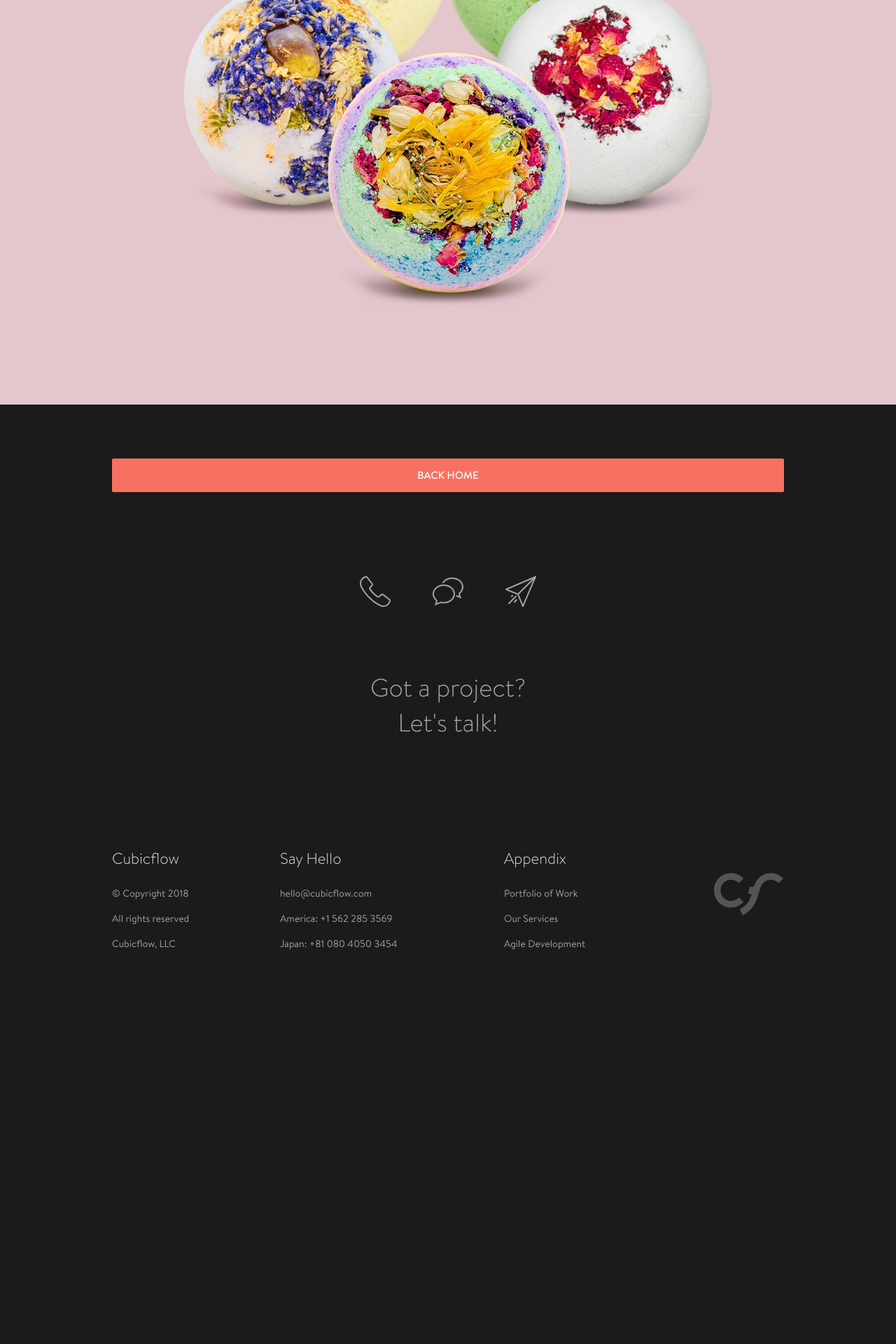
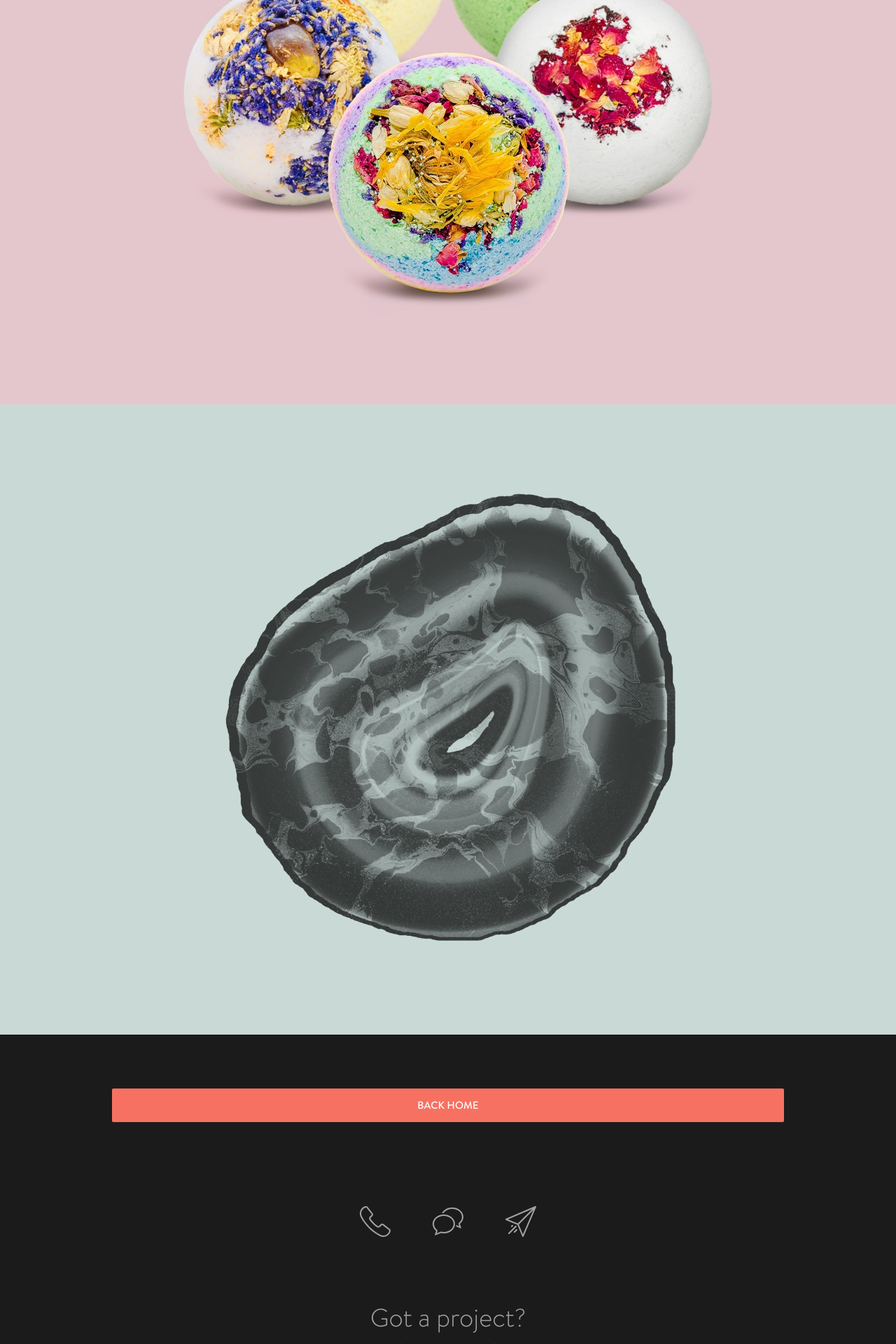
Before and after one commit to cubicflow/cubicflow, a Jekyll site: the page built from _casestudies/lifeflower.html, in a window 1280 px wide. Shown: the part 4480-6400 px from the top of the page at 70% size. Built offline with Jekyll 4.4.1, drawn with Linux system fonts in a browser that asks for light colours; before the commit the page ends 5903 px from its top, so only the background shows below that.

Commit message:
added additional life flower image

```diff
--- a/_casestudies/lifeflower.html
+++ b/_casestudies/lifeflower.html
@@ -71,3 +71,6 @@ display_order: 4
 
 <section class="casestudy__fullsize-image cf-responsive" style="background-image: url(/assets/img/casestudies/lifeflower/lifeflower-composite-2.jpg)">
 </section>
+
+<section class="casestudy__fullsize-image cf-responsive" style="background-image: url(/assets/img/casestudies/lifeflower/lifeflower-composite-4.jpg)">
+</section>
```
Also changed, not shown: assets/img/casestudies/lifeflower/lifeflower-composite-4--large.jpg (added), assets/img/casestudies/lifeflower/lifeflower-composite-4--large@2x.jpg (added), assets/img/casestudies/lifeflower/lifeflower-composite-4--medium.jpg (added), assets/img/casestudies/lifeflower/lifeflower-composite-4--medium@2x.jpg (added), assets/img/casestudies/lifeflower/lifeflower-composite-4.jpg (added), assets/img/casestudies/lifeflower/lifeflower-composite-4@2x.jpg (added).
